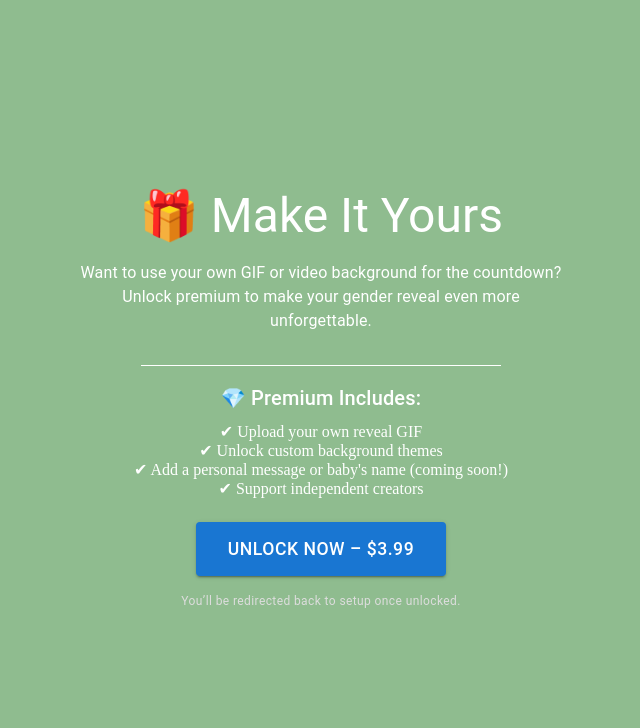
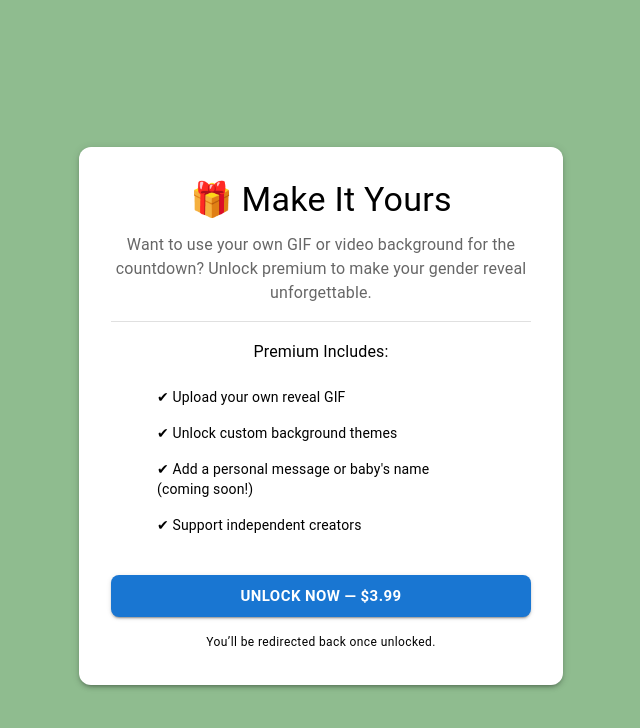
Before and after one commit to JohnFull30/countdown, a React (Create React App) app: page /premium in a window 1280 px wide. Shown: the top 728 px of the page, without its empty margins (319-959 px from the left). Built offline with nearby package versions, Linux system fonts and the light colour scheme; no server answers.

Commit message:
Now we start

```diff
--- a/src/App.js
+++ b/src/App.js
@@ -4,6 +4,9 @@ import CountdownSetup from "./CountdownSetup";
 import GenderCountdown from "./GenderCountdown";
 import PremiumUnlock from "./PremiumUnlock";
 import ProtectedRoute from "./ProtectedRoute";
+import PaymentSuccess from "./PaymentSuccess";
+import PaymentCanceled from "./PaymentCanceled";
+import PaymentFailed from "./PaymentFailed";
 
 export default function App() {
   return (
@@ -17,7 +20,10 @@ export default function App() {
           </ProtectedRoute>
         }
       />
-        <Route path="/premium" element={<PremiumUnlock />} />
+      <Route path="/premium" element={<PremiumUnlock />} />
+      <Route path="/payment-success" element={<PaymentSuccess />} />
+      <Route path="/payment-canceled" element={<PaymentCanceled />} />
+      <Route path="/payment-failed" element={<PaymentFailed />} />
     </Routes>
   );
 }
--- a/src/CountdownSetup.js
+++ b/src/CountdownSetup.js
@@ -56,6 +56,13 @@ export const CountdownSetup = () => {
   const scrollBackTo = duration - 1;
 
   const isPremiumUser = localStorage.getItem("forcePremium") === "true"; // simulate premium
+
+  // ✅ Fix: if user came back from Stripe, forward to /canceled
+  useEffect(() => {
+    if (document.referrer && document.referrer.includes("stripe.com")) {
+      navigate("/canceled", { replace: true });
+    }
+  }, [navigate]);
 
   useEffect(() => {
     const flicking = flickRef.current;
--- /dev/null
+++ b/src/PaymentCanceled.js
@@ -0,0 +1,34 @@
+import React from "react";
+import { useNavigate } from "react-router-dom";
+import { Box, Typography, Button } from "@mui/material";
+
+export default function PaymentCanceled() {
+  const navigate = useNavigate();
+
+  return (
+    <Box
+      sx={{
+        minHeight: "100vh",
+        bgcolor: "#fffae0",
+        display: "flex",
+        flexDirection: "column",
+        alignItems: "center",
+        justifyContent: "center",
+        textAlign: "center",
+        p: 2,
+      }}
+    >
+      <Typography variant="h3" gutterBottom color="warning.main">
+        ⚠️ Payment Canceled
+      </Typography>
+
+      <Typography variant="body1" gutterBottom>
+        You canceled the payment. No charges were made.
+      </Typography>
+
+      <Button variant="contained" sx={{ mt: 3 }} onClick={() => navigate("/")}>
+        Back to Countdown Setup
+      </Button>
+    </Box>
+  );
+}
--- /dev/null
+++ b/src/PaymentFailed.js
@@ -0,0 +1,34 @@
+import React from "react";
+import { useNavigate } from "react-router-dom";
+import { Box, Typography, Button } from "@mui/material";
+
+export default function PaymentFailed() {
+  const navigate = useNavigate();
+
+  return (
+    <Box
+      sx={{
+        minHeight: "100vh",
+        bgcolor: "#ffebee",
+        display: "flex",
+        flexDirection: "column",
+        alignItems: "center",
+        justifyContent: "center",
+        textAlign: "center",
+        p: 2,
+      }}
+    >
+      <Typography variant="h3" gutterBottom color="error.main">
+        ❌ Payment Failed
+      </Typography>
+
+      <Typography variant="body1" gutterBottom>
+        Something went wrong. Please try again or contact support.
+      </Typography>
+
+      <Button variant="contained" sx={{ mt: 3 }} onClick={() => navigate("/")}>
+        Back to Countdown Setup
+      </Button>
+    </Box>
+  );
+}
--- /dev/null
+++ b/src/PaymentSuccess.js
@@ -0,0 +1,34 @@
+import React from "react";
+import { useNavigate } from "react-router-dom";
+import { Box, Typography, Button } from "@mui/material";
+
+export default function PaymentSuccess() {
+  const navigate = useNavigate();
+
+  return (
+    <Box
+      sx={{
+        minHeight: "100vh",
+        bgcolor: "#e8f5e9",
+        display: "flex",
+        flexDirection: "column",
+        alignItems: "center",
+        justifyContent: "center",
+        textAlign: "center",
+        p: 2,
+      }}
+    >
+      <Typography variant="h3" gutterBottom color="success.main">
+        ✅ Payment Successful!
+      </Typography>
+
+      <Typography variant="body1" gutterBottom>
+        Your premium features are now unlocked.
+      </Typography>
+
+      <Button variant="contained" sx={{ mt: 3 }} onClick={() => navigate("/")}>
+        Go to Countdown Setup
+      </Button>
+    </Box>
+  );
+}
--- a/src/PremiumUnlock.js
+++ b/src/PremiumUnlock.js
@@ -1,14 +1,58 @@
-// src/PremiumUnlock.js
-import React from "react";
+import React, { useEffect } from "react";
 import { useNavigate } from "react-router-dom";
-import { Box, Button, Typography, Divider } from "@mui/material";
+import {
+  Box,
+  Typography,
+  Button,
+  Divider,
+  List,
+  ListItem,
+  ListItemText,
+} from "@mui/material";
 
 export default function PremiumUnlock() {
   const navigate = useNavigate();
 
-  const handleMockUnlock = () => {
-    localStorage.setItem("premiumUser", "true");
-    navigate("/");
+  // If user lands here after leaving Stripe, redirect to /canceled
+  useEffect(() => {
+    if (document.referrer && document.referrer.includes("stripe.com")) {
+      navigate("/canceled", { replace: true });
+    }
+  }, [navigate]);
+
+  const handleUnlock = async () => {
+    try {
+      const response = await fetch(
+        `${process.env.REACT_APP_SUPABASE_URL}/functions/v1/create-checkout-session`,
+        {
+          method: "POST",
+          headers: {
+            "Content-Type": "application/json",
+            // ✅ THIS was the bug: Authorization must be inside headers
+            Authorization: `Bearer ${process.env.REACT_APP_SUPABASE_ANON_KEY}`,
+          },
+          body: JSON.stringify({}),
+        }
+      );
+      const res = response;
+      if (!res.ok) {
+        // surface the server error to help debugging (401 meant missing/invalid auth header)
+        const text = await res.text();
+        console.error("Checkout create failed:", text);
+        alert("Failed to start checkout");
+        return;
+      }
+
+      const data = await res.json();
+      if (data.url) {
+        window.location.href = data.url; // Redirect to Stripe Checkout
+      } else {
+        alert("Failed to start checkout");
+      }
+    } catch (err) {
+      console.error("❌ Checkout error:", err);
+      alert("Failed to start checkout");
+    }
   };
 
   return (
@@ -16,50 +60,65 @@ export default function PremiumUnlock() {
       sx={{
         minHeight: "100vh",
         bgcolor: "darkseagreen",
-        color: "#fff",
         display: "flex",
-        flexDirection: "column",
+        alignItems: "center",
         justifyContent: "center",
-        alignItems: "center",
-        px: 3,
+        p: 2,
+      }}
+    >
+      <Box
+        sx={{
+          bgcolor: "white",
+          borderRadius: 3,
+          boxShadow: 3,
+          maxWidth: 420,
+          width: "100%",
+          p: 4,
           textAlign: "center",
         }}
       >
-      <Typography variant="h3" gutterBottom>
+        <Typography variant="h4" gutterBottom>
           🎁 Make It Yours
         </Typography>
-
-      <Typography variant="body1" sx={{ maxWidth: 500, mb: 2 }}>
+        <Typography variant="body1" color="text.secondary" sx={{ mb: 2 }}>
           Want to use your own GIF or video background for the countdown? Unlock
-        premium to make your gender reveal even more unforgettable.
+          premium to make your gender reveal unforgettable.
         </Typography>
 
-      <Divider
-        sx={{ width: "100%", maxWidth: 360, borderColor: "#fff", my: 2 }}
-      />
+        <Divider sx={{ my: 2 }} />
 
-      <Typography variant="h6" sx={{ mb: 1 }}>
-        💎 Premium Includes:
+        <Typography variant="subtitle1" gutterBottom>
+          Premium Includes:
         </Typography>
-      <Box sx={{ fontSize: "1rem", mb: 3 }}>
-        <div>✔ Upload your own reveal GIF</div>
-        <div>✔ Unlock custom background themes</div>
-        <div>✔ Add a personal message or baby's name (coming soon!)</div>
-        <div>✔ Support independent creators</div>
-      </Box>
+        <List dense sx={{ textAlign: "left", mx: "auto", maxWidth: 360 }}>
+          <ListItem>
+            <ListItemText primary="✔ Upload your own reveal GIF" />
+          </ListItem>
+          <ListItem>
+            <ListItemText primary="✔ Unlock custom background themes" />
+          </ListItem>
+          <ListItem>
+            <ListItemText primary="✔ Add a personal message or baby's name (coming soon!)" />
+          </ListItem>
+          <ListItem>
+            <ListItemText primary="✔ Support independent creators" />
+          </ListItem>
+        </List>
 
         <Button
           variant="contained"
+          fullWidth
           size="large"
-        sx={{ px: 4, py: 1.5, fontSize: "1.1rem", mb: 2 }}
-        onClick={handleMockUnlock}
+          sx={{ mt: 3, borderRadius: 2, fontWeight: "bold" }}
+          onClick={handleUnlock}
         >
-        Unlock Now – $3.99
+          UNLOCK NOW — $3.99
         </Button>
 
-      <Typography variant="caption" sx={{ color: "#ddd" }}>
-        You’ll be redirected back to setup once unlocked.
+        <Typography variant="caption" display="block" sx={{ mt: 2 }}>
+          You’ll be redirected back once unlocked.
         </Typography>
+      </Box>
     </Box>
   );
 }
```
Also changed, not shown: 1 other file (tests, documents, lock files or other folders). Lines whose indentation alone changed are shown as unchanged.
